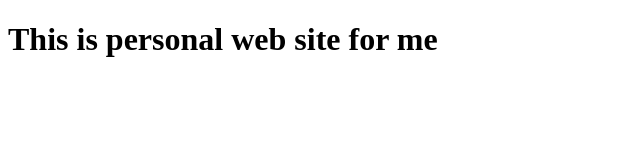
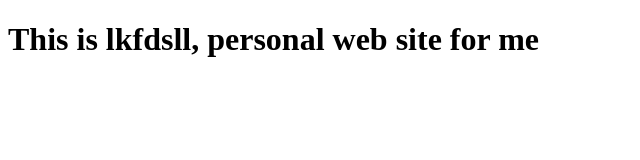
Before and after one commit to mdjahidulislam00/jahidulislam, a plain HTML site: page index.html in a window 1280 px wide. Shown: the whole page, without its empty margins (0-640 px from the left). Drawn offline with Linux system fonts and the light colour scheme.

```diff
--- a/index.html
+++ b/index.html
@@ -7,6 +7,6 @@
     <title>Jahidul Islam</title>
 </head>
 <body>
-    <h1>This is personal web site for me</h1>
+    <h1>This is lkfdsll, personal web site for me</h1>
 </body>
 </html>
```
